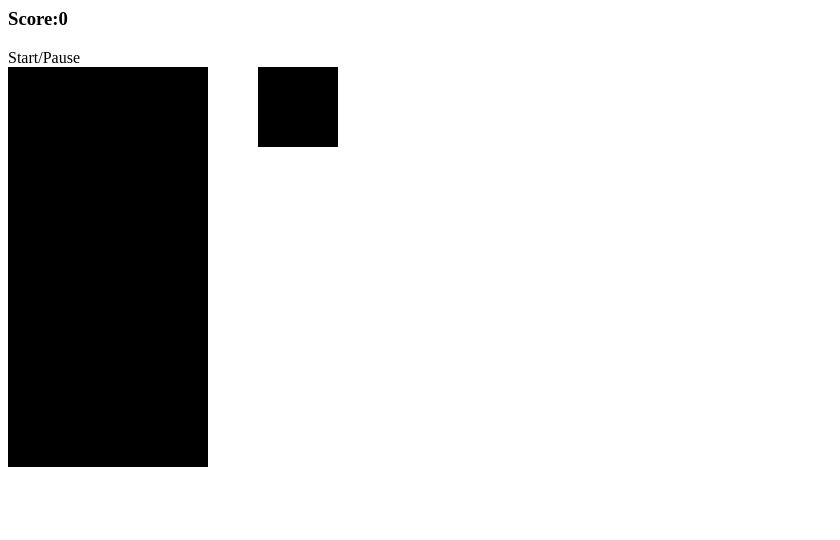
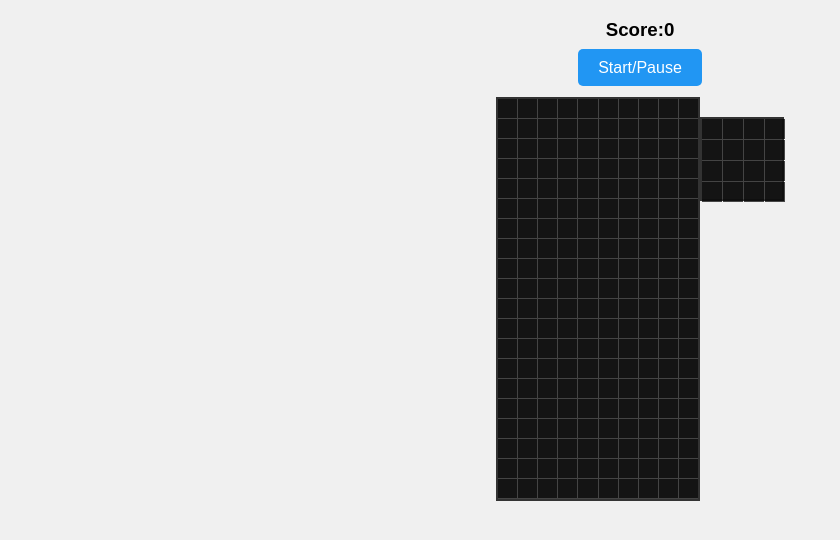
Before and after one commit to netorapg/tetrisGameJS, a plain HTML site: page index.html in a window 1280 px wide. Shown: the whole page, without its empty margins (0-840 px from the left). Drawn offline with Linux system fonts and the light colour scheme.

Commit message:
modificações feitas no design

```diff
--- a/index.html
+++ b/index.html
@@ -1,3 +1,4 @@
+<!DOCTYPE html>
 <html lang="en" dir=""ltm">
 <head>
     <meta charset="UTF-8">
--- a/style.css
+++ b/style.css
@@ -1,34 +1,66 @@
+body {
+    font-family: Arial, sans-serif;
+    text-align: center;
+    background-color: #f0f0f0;
+    margin: 0;
+    padding: 0;
+}
+
+
+#start-button {
+    margin-top: 20px;
+    padding: 10px 20px;
+    font-size: 16px;
+    background-color: #2196F3;
+    color: white;
+    border: none;
+    cursor: pointer;
+    border-radius: 5px;
+}
+
+#start-button:hover {
+    background-color: #0b7dda;
+}
 .container {
     display: flex;
+    justify-content: center;
+    margin-top: 20px;
 }
 
 
 .grid {
     width: 200px;
     height: 400px;
-    display: flex;
-    flex-wrap: wrap;
-    background-color: rgb(0, 0, 0);
-
+    display: grid;
+    grid-template-columns: repeat(10, 1fr); /* 10 colunas */
+    grid-template-rows: repeat(20, 1fr); /* 20 linhas */
+    gap: 1px; /* Espaço entre os blocos */
+    background-color: #444;
+    border: 2px solid #333;
 }
 
 .grid div {
-    height: 20px;
-    width: 20px;
+    background-color: rgba(0, 0, 0, 0.7); /* Cor de fundo dos blocos */
 }
-
 .tetromino{
     background-color: rgb(255, 17, 0);
 }
 
 
-.mini-grid{
-    margin-left: 50;
+.mini-grid {
+    margin-top: 20px;
     width: 80px;
     height: 80px;
-    display: flex;
-    flex-wrap: wrap;
-    background-color: rgb(0, 0, 0);
+    display: grid;
+    grid-template-columns: repeat(4, 1fr); /* 4 colunas */
+    grid-template-rows: repeat(4, 1fr); /* 4 linhas */
+    gap: 1px; /* Espaço entre os blocos */
+    background-color: #444;
+    border: 2px solid #333;
+}
+
+.mini-grid div {
+    background-color: rgba(0, 0, 0, 0.7); /* Cor de fundo dos blocos */
 }
 
 .mini-grid div {
```
